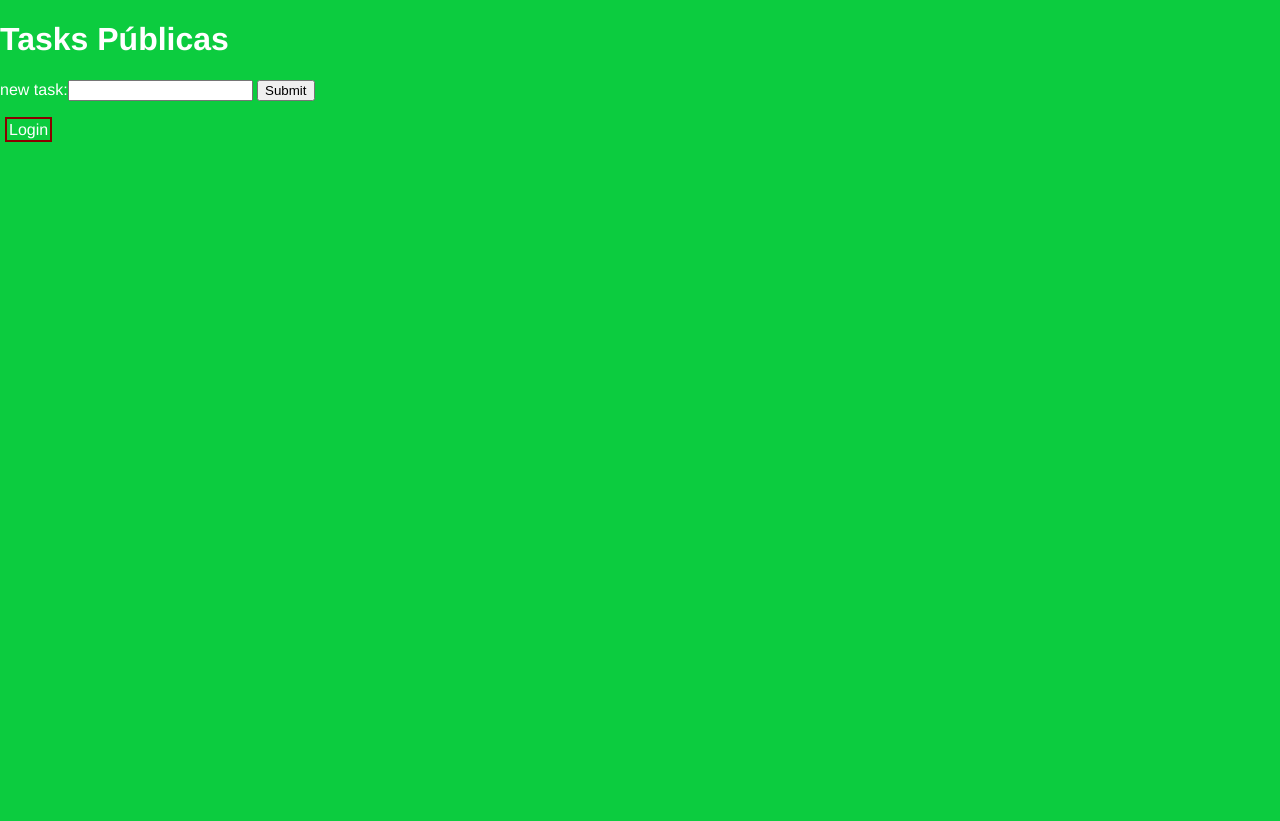
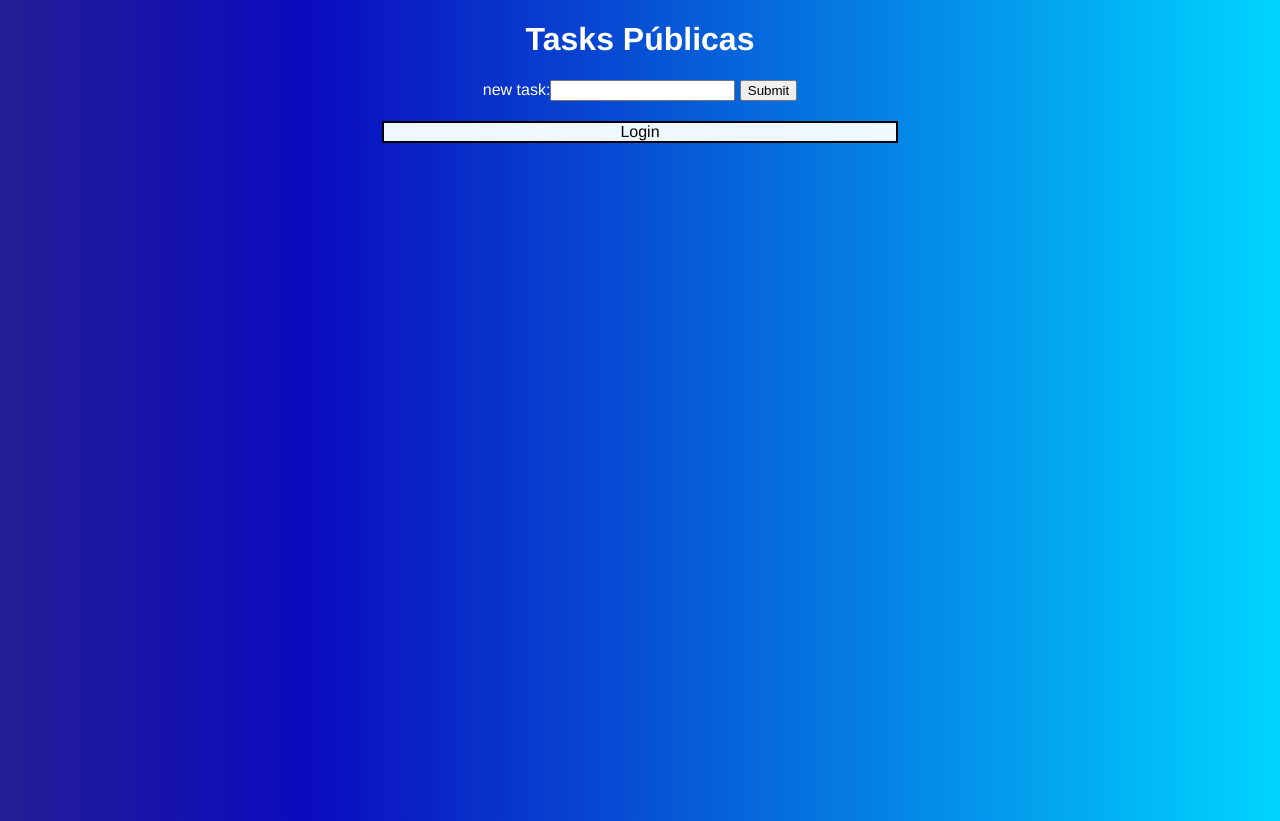
Before and after one commit to makerspaceafa/djangoProject, a Django app: page / in a window 1280 px wide. Run offline with Django 3.2, Linux system fonts and the light colour scheme.

Commit message:
Mudanças no visual - Queirós

```diff
--- a/tasks/static/tasks/style.css
+++ b/tasks/static/tasks/style.css
@@ -1,22 +1,33 @@
 html, body {
-    margin: 0;
+    margin: 0px;
     height: 100%;
+
+}
+
+@viewport {
+  width: device-width ;
+  zoom: 1.0 ;
 }
 body {
-    background: #0CCC3F;
+    background: rgb(36,29,149);
+    background: linear-gradient(90deg, rgba(36,29,149,1) 0%, rgba(11,11,190,1) 24%, rgba(0,212,255,1) 100%);
     color: white;
     font-family: "Helvetica", sans-serif;
+
 }
 
 a {
     text-decoration: none;
-    color: white;
+    color: black;
 }
 
 a {
-    border: 2px solid darkred;
-    padding: 2px;
-    margin: 5px;
+    border: 2px solid black;
+    background-color: aliceblue;
+    display: block;
+    margin-left: auto;
+    margin-right: auto;
+    width: 40%;
 }
 
 .remove-form {
@@ -25,4 +36,15 @@ a {
 
 .add-task {
     margin-bottom: 20px;
+    text-align: center;
+
 }
+
+.text {
+  text-align: center;
+}
+
+ul {
+    text-align: center;
+    list-style: inside;
+}
--- a/tasks/templates/tasks/account/login.html
+++ b/tasks/templates/tasks/account/login.html
@@ -6,7 +6,7 @@
         <p>Your username and password didn't match. Please try again.</p>
     {% endif %}
 
-    <form method="post" action="{% url 'login' %}">
+    <form method="post" action="{% url 'login' %}" class="add-task">
         {% csrf_token %}
         {{ form.as_p }}
         <input type="submit" value="login">
--- a/tasks/templates/tasks/account/logout.html
+++ b/tasks/templates/tasks/account/logout.html
@@ -1,7 +1,7 @@
 {% extends "tasks/layout.html" %}
 
 {% block body %}
-    <h1>Log out successful!</h1>
-    <h3><a href="{% url 'login' %}">Log in again?</a></h3>
-    <h3><a href="{% url 'index' %}">Go to index?</a></h3>
+    <h1 class="text">Log out successful!</h1>
+    <h3 class="text"><a href="{% url 'login' %}">Click to Login</a></h3>
+    <h3 class="text"><a href="{% url 'index' %}">Tasks Públicas</a></h3>
 {% endblock %}
--- a/tasks/templates/tasks/index.html
+++ b/tasks/templates/tasks/index.html
@@ -2,7 +2,7 @@
 
 {% block body %}
 
-    <h1>Tasks Públicas</h1>
+    <h1 class ="text">Tasks Públicas</h1>
     <ul>
         {% for item in tasks %}
             <li>
@@ -10,7 +10,7 @@
                 <form action="{% url 'index' %}" method="post" class="remove-form">
                     {% csrf_token %}
                     <input type="hidden" name="task" value="{{ item }}">
-                    <input type="submit" value="❌" name="remover">
+                    <input type="submit" value="X" name="remover">
                 </form>
             </li>
         {% endfor %}
@@ -20,13 +20,14 @@
         {% csrf_token %}
         {{ form }}
         <input type="submit" name="adicionar">
+
     </form>
 
     {% if user.is_authenticated %}
-    <a href="{% url 'privada' %}">Lista Privada</a>
-    <a href="{% url 'logout' %}">Logout</a>
+    <a href="{% url 'privada' %}" class="text">Lista Privada</a>
+    <a href="{% url 'logout' %}" class="text">Logout</a>
     {% else %}
-    <a href="{% url 'login' %}">Login</a>
+    <a href="{% url 'login' %}" class="text">Login</a>
     {% endif %}
 
 {% endblock %}
--- a/tasks/templates/tasks/layout.html
+++ b/tasks/templates/tasks/layout.html
@@ -4,8 +4,9 @@
 <html lang="en">
 <head>
     <meta charset="UTF-8">
+    <meta name="viewport" content="width=device-width, initial-scale=1">
     <link rel="stylesheet" type="text/css" href="{% static 'tasks/style.css' %}" />
-    <title>Title</title>
+    <title>TASKS</title>
 </head>
 <body>
     {% block body %}
```
Also changed, not shown: tasks/templates/tasks/privada.html (+5 -4 lines).
